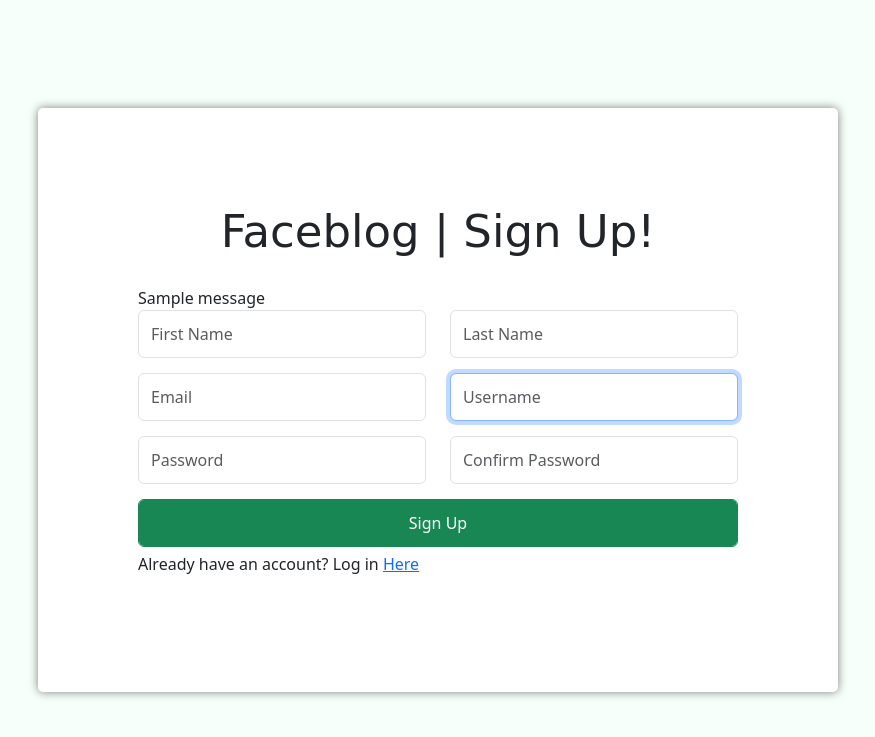
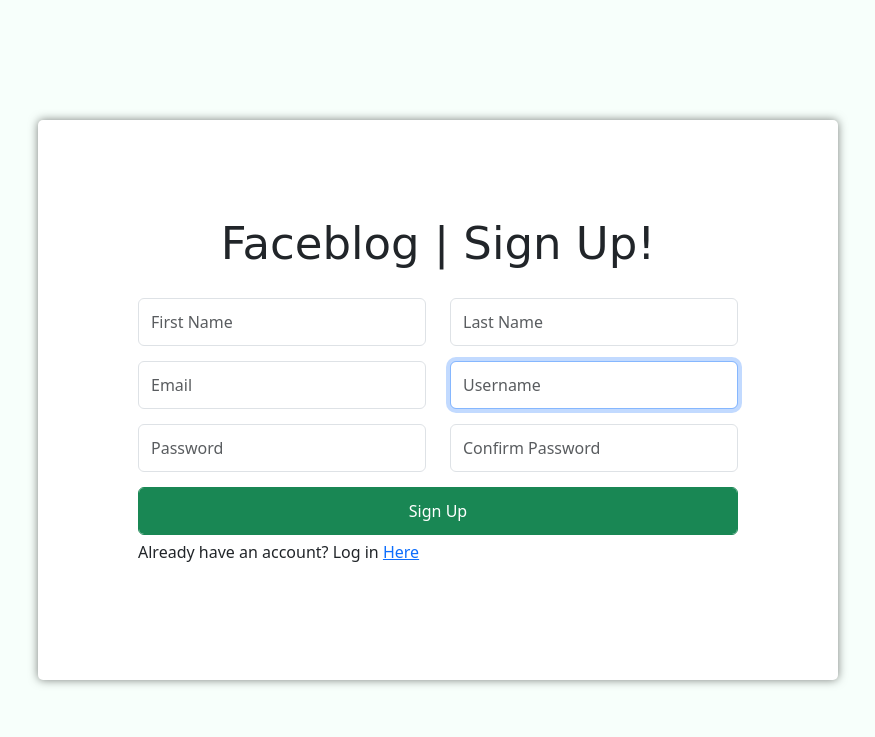
Before and after one commit to LuisBell0/Django-FaceBlog-Project-1.0, a Django app: page /accounts/signup/ in a window 1280 px wide. Shown: the top 737 px of the page, without its empty margins (202-1077 px from the left). Run offline with Django 5.2, Linux system fonts and the light colour scheme; tables that the repository leaves empty hold one stand-in row (values such as "Sample post"); one stand-in notice (Sample message) is shown; some web fonts are replaced.

Commit message:
7.1 Commit: Stylish login/signup pages

```diff
--- a/blog/static/blog/css/styles.css
+++ b/blog/static/blog/css/styles.css
@@ -56,9 +64,15 @@ body {
 
 /* Sign Up Card */
 
-.signup-card {
+.signup-card, .signup-form{
   display: flex;
   flex-direction: column;
+}
+
+.signup-card {
+  justify-content: center;
+  max-width: 800px;
+  max-height: 560px;
   box-shadow: 0 0 10px rgba(0, 0, 0, 0.5);
   border-radius: 5px;
   background-color: white;
@@ -83,3 +97,18 @@ body {
   margin-bottom: 30px;
   font-family: "Playwrite AR", cursive;
 }
+
+/* Errors/Message */
+
+.message {
+  word-wrap: break-word;
+  margin-bottom: 15px;
+}
+
+.error-message-row {
+  display: flex;
+  width: 600px;
+  justify-content: space-between;
+  margin-bottom: 15px;
+  margin-top: -15px;
+}
--- a/django_project/views.py
+++ b/django_project/views.py
@@ -34,6 +34,8 @@ def sign_up_function(request):
             email.send()
             messages.success(request, "Please check your email to complete the registration.")
             return redirect("home")
+        else:
+            form.add_error(None, 'Username is already in used')
     return render(request, 'registration/signup.html', {'form': form})
 
 
--- a/templates/registration/signup.html
+++ b/templates/registration/signup.html
@@ -10,12 +10,8 @@ FaceBlog log in or sign up
 </style>
 <div class="container login-container">
   <div class="signup-card">
+      <div class="signup-form">
         <h1 class="big-logo">Faceblog | Sign Up!</h1>
-    {% for message in messages %}
-        <div class="message {{ message.tag }}">
-            {{ message }}
-        </div>
-    {% endfor %}
         <form action="{% url 'signup' %}" method="POST">
             {% csrf_token %}
             <div class="form-row">
@@ -26,13 +22,30 @@ FaceBlog log in or sign up
                 {{ form.email }}
                 {{ form.username }}
             </div>
+            <div class="error-message-row">
+            {% for error in form.email.errors %}
+                <div>{{ error }}</div>
+            {% endfor %}
+            {% for error in form.username.errors %}
+                <div>{{ error }}</div>
+            {% endfor %}
+            </div>
             <div class="form-row">
                 {{ form.password1 }}
                 {{ form.password2 }}
+            </div>
+            <div class="error-message-row">
+              {% for error in form.password1.errors %}
+                <div>{{ error }}</div>
+              {% endfor %}
+              {% for error in form.password2.errors %}
+                <div>{{ error }}</div>
+              {% endfor %}
             </div>
             <input class="btn btn-success form-control form-control-margin" type="submit" value="Sign Up">
             <p>Already have an account? Log in <a href="{% url 'login' %}">Here</a></p>
         </form>
     </div>
   </div>
+</div>
 {% endblock %}
```
Also changed, not shown: other parts of blog/static/blog/css/styles.css (+21 -13 lines), templates/registration/login.html (+10 -6 lines). Lines whose indentation alone changed are shown as unchanged.
